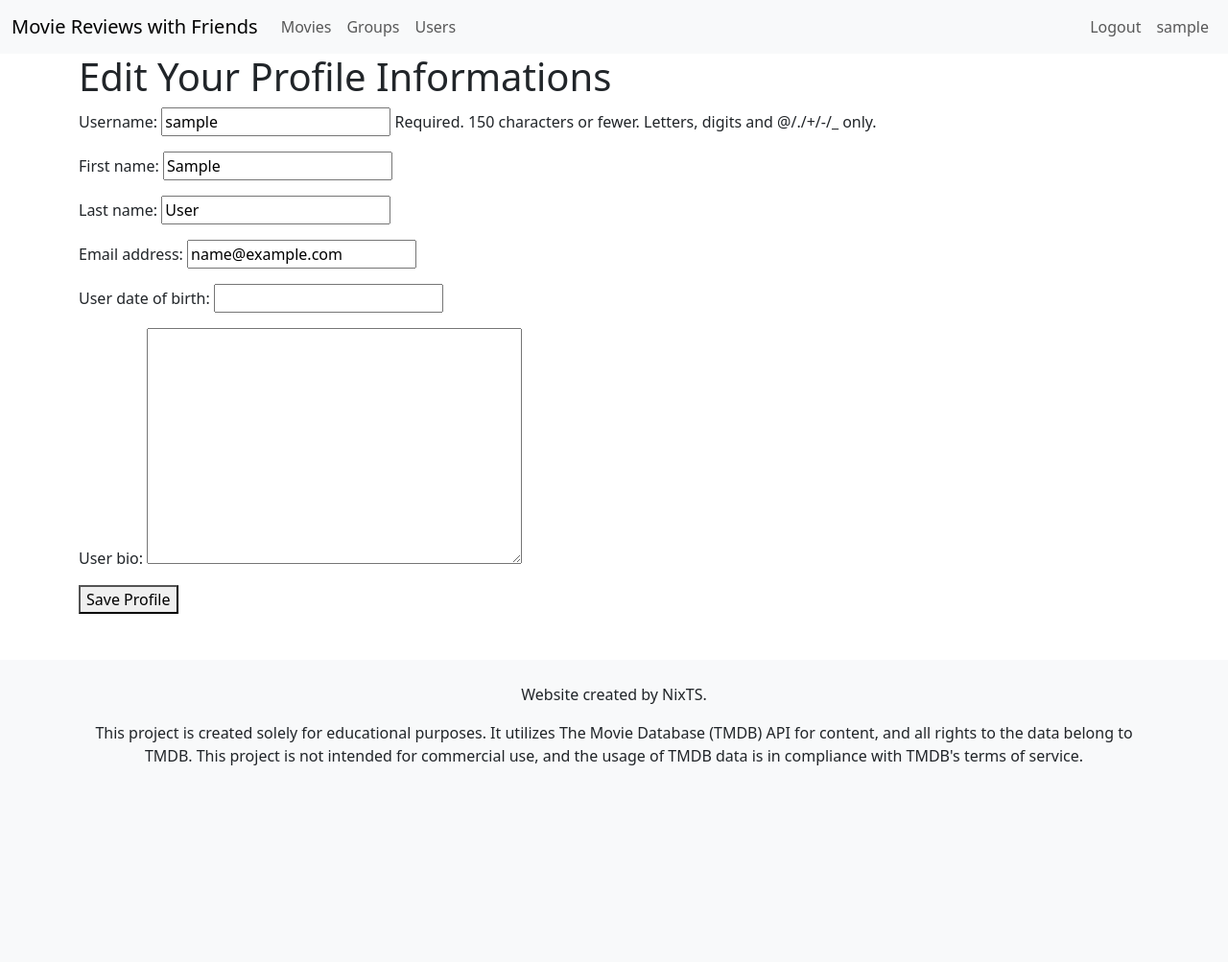
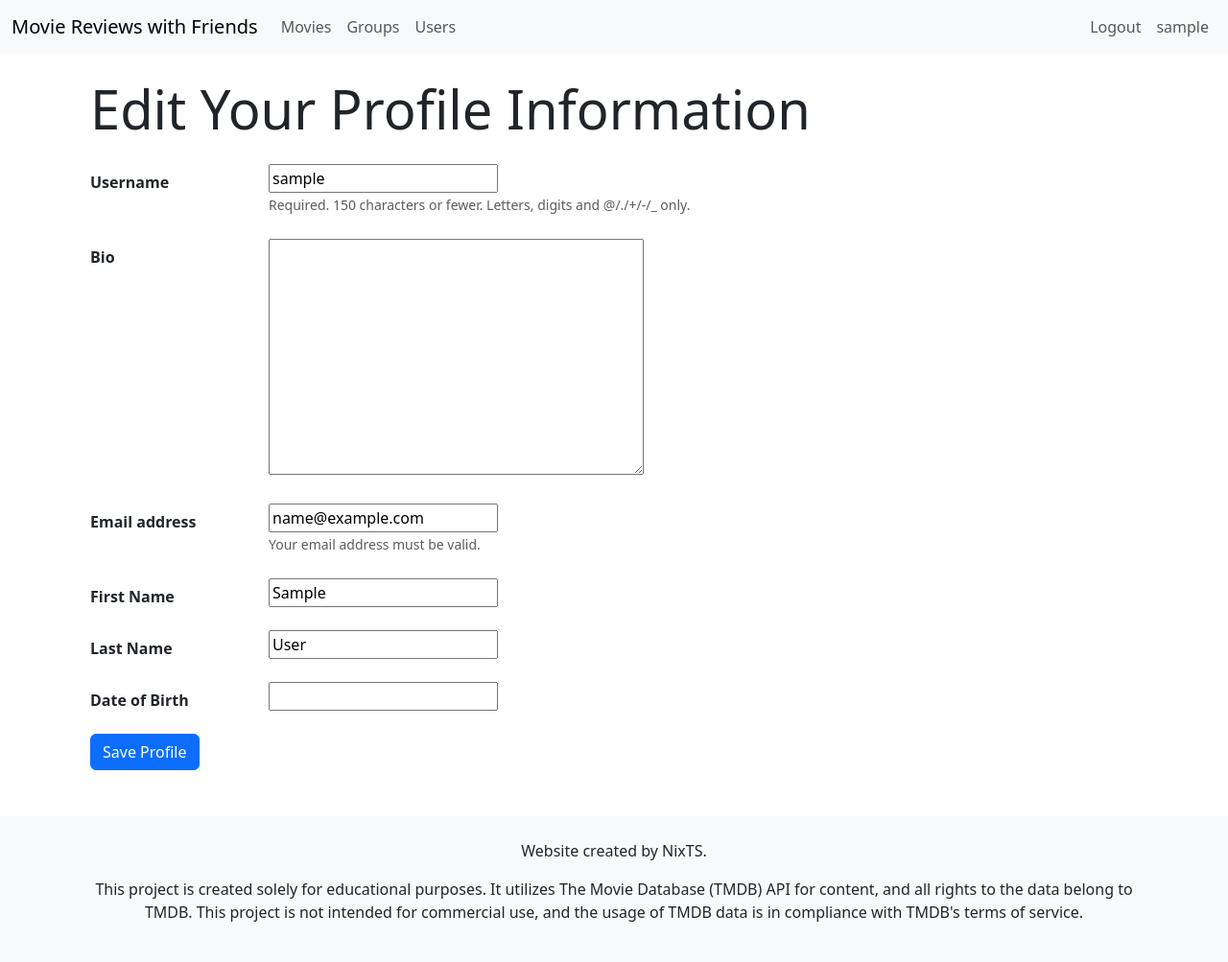
Before and after one commit to NixTS/movie-reviews-with-friends, a Django app: page /users/edit_user_profile/ in a window 1280 px wide. Shown: the whole page at 96% size. Before the commit the page ends 798 px from the top, so only its background shows below. Run offline with Django 4.2, Linux system fonts and the light colour scheme; the visitor is signed in with stand-in values (Sample User, id 1); parts of the project's set-up code (start-up, migrations or seed data) failed here and were passed over.

Commit message:
Style edit users own profile page

```diff
--- a/accounts/templates/profiles/edit_own_profile.html
+++ b/accounts/templates/profiles/edit_own_profile.html
@@ -4,11 +4,76 @@
 
 {% block content %}
 
-<h1>Edit Your Profile Informations</h1>
-<form method="post" action="{% url 'edit_own_profile' %}">
-    {% csrf_token %}
-    {{ form.as_p }}
-    <button type="submit">Save Profile</button>
-</form>
+<div class="container mt-4">
+    <h1 class="text-left display-4 mb-4">Edit Your Profile Information</h1>
+
+    <form method="post" action="{% url 'edit_own_profile' %}">
+        {% csrf_token %}
+
+        <div class="form-group row">
+            <label for="{{ form.username.id_for_label }}"
+                class="col-sm-2 col-form-label"><strong>Username</strong></label>
+            <div class="col-sm-10">
+                {{ form.username }}
+                {{ form.username.errors }}
+                <div class="mb-4">
+                    <small class="form-text text-muted">
+                        Required. 150 characters or fewer. Letters, digits and @/./+/-/_ only.
+                    </small>
+                </div>
+            </div>
+        </div>
+
+        <div class="form-group row">
+            <label for="{{ form.bio.id_for_label }}" class="col-sm-2 col-form-label"><strong>Bio</strong></label>
+            <div class="col-sm-10 mb-4">
+                {{ form.user_bio }}
+                {{ form.user_bio.errors }}
+            </div>
+        </div>
+
+        <div class="form-group row">
+            <label for="{{ form.email.id_for_label }}" class="col-sm-2 col-form-label"><strong>Email
+                    address</strong></label>
+            <div class="col-sm-10 mb-4">
+                {{ form.email }}
+                {{ form.email.errors }}
+                <div>
+                    <small class="form-text text-muted">Your email address must be valid.</small>
+                </div>
+            </div>
+        </div>
+
+        <div class="form-group row">
+            <label for="{{ form.first_name.id_for_label }}" class="col-sm-2 col-form-label"><strong>First
+                    Name</strong></label>
+            <div class="col-sm-10 mb-4">
+                {{ form.first_name }}
+                {{ form.first_name.errors }}
+            </div>
+        </div>
+
+        <div class="form-group row">
+            <label for="{{ form.last_name.id_for_label }}" class="col-sm-2 col-form-label"><strong>Last
+                    Name</strong></label>
+            <div class="col-sm-10 mb-4">
+                {{ form.last_name }}
+                {{ form.last_name.errors }}
+            </div>
+        </div>
+
+        <div class="form-group row">
+            <label for="{{ form.date_of_birth.id_for_label }}" class="col-sm-2 col-form-label"><strong>Date of
+                    Birth</strong></label>
+            <div class="col-sm-10 mb-4">
+                {{ form.user_date_of_birth }}
+                {{ form.user_date_of_birth.errors }}
+            </div>
+        </div>
+
+        <button type="submit" class="btn btn-primary">Save Profile</button>
+    </form>
+</div>
+
 
 {% endblock %}
```
